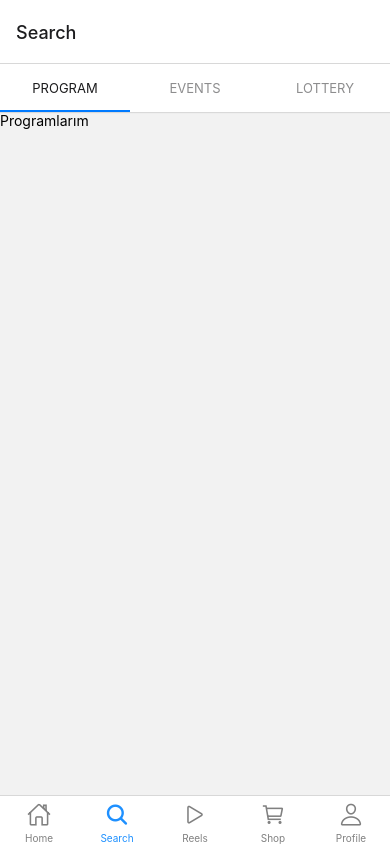
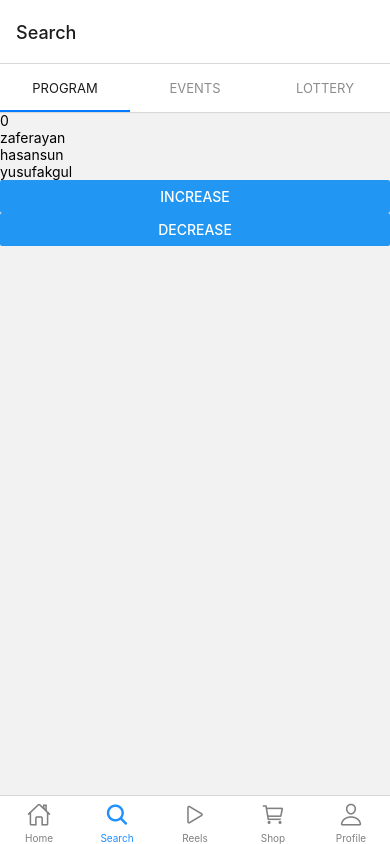
Before and after one commit to ozcanzaferayan/Instagram, a React Native app: screen /Search in a window 390 px wide. Built offline with nearby package versions, Linux system fonts and the light colour scheme; data requests are answered from the project's data file.

Commit message:
Add redux and thunk

```diff
--- a/package.json
+++ b/package.json
@@ -16,6 +16,7 @@
     "@react-navigation/material-top-tabs": "^6.2.4",
     "@react-navigation/native": "^6.0.13",
     "@react-navigation/native-stack": "^6.9.0",
+    "@reduxjs/toolkit": "^1.8.5",
     "@tanstack/react-query": "^4.7.2",
     "axios": "^0.27.2",
     "react": "17.0.2",
@@ -25,7 +26,10 @@
     "react-native-screens": "^3.17.0",
     "react-native-svg": "^13.2.0",
     "react-native-tab-view": "^3.1.1",
-    "react-native-vector-icons": "^9.2.0"
+    "react-native-vector-icons": "^9.2.0",
+    "react-redux": "^8.0.4",
+    "redux": "^4.2.0",
+    "redux-thunk": "^2.4.1"
   },
   "devDependencies": {
     "@babel/core": "^7.12.9",
--- a/src/AppProviders.tsx
+++ b/src/AppProviders.tsx
@@ -2,14 +2,18 @@ import React from 'react';
 import NameContext from './contexts/nameContext';
 import {QueryClientProvider} from '@tanstack/react-query';
 import {queryClient} from './config/config';
+import {Provider} from 'react-redux';
+import {store} from './store/store';
 
 const AppProviders = (props: any) => {
   return (
-    <NameContext.Provider value="Zafer">
-      <QueryClientProvider client={queryClient}>
-        {props.children}
-      </QueryClientProvider>
-    </NameContext.Provider>
+    <Provider store={store}>
+      <NameContext.Provider value="Zafer">
+        <QueryClientProvider client={queryClient}>
+          {props.children}
+        </QueryClientProvider>
+      </NameContext.Provider>
+    </Provider>
   );
 };
 
--- /dev/null
+++ b/src/actions/actions.ts
@@ -0,0 +1,3 @@
+export const GET_POSTS = 'GET_POSTS';
+export const INCREMENT = 'INCREMENT';
+export const DECREMENT = 'DECREMENT';
--- /dev/null
+++ b/src/actions/postActions.ts
@@ -0,0 +1,14 @@
+import axios from '../config/axios';
+import {GET_POSTS} from './actions';
+export const GetPosts = () => {
+  return dispatch => {
+    axios.get(`posts`).then(res => {
+      const posts = res.data;
+
+      dispatch({
+        type: GET_POSTS,
+        users: posts,
+      });
+    });
+  };
+};
--- a/src/navigation/AppNavigation.tsx
+++ b/src/navigation/AppNavigation.tsx
@@ -1,17 +1,10 @@
-import {
-  View,
-  Text,
-  Image,
-  TouchableOpacity,
-  useColorScheme,
-} from 'react-native';
+import {Image, TouchableOpacity, useColorScheme} from 'react-native';
 import React from 'react';
 import {
   NavigationContainer,
   DarkTheme,
   DefaultTheme,
 } from '@react-navigation/native';
-import {Icon} from 'react-native-vector-icons/Icon';
 import Ionicons from 'react-native-vector-icons/Ionicons';
 import HomeScreen from '../screens/HomeScreen';
 import ProfileScreen from '../screens/ProfileScreen';
@@ -83,8 +76,8 @@ const AppNavigation = () => {
                 <Image
                   source={
                     scheme === 'dark'
-                      ? require('./src/assets/logo_white.png')
-                      : require('./src/assets/logo.png')
+                      ? require('../assets/logo_white.png')
+                      : require('../assets/logo.png')
                   }
                   style={{height: 25, width: 90}}
                 />
@@ -93,7 +86,7 @@ const AppNavigation = () => {
             headerTitle: '',
             headerRight: () => (
               <TouchableOpacity onPress={() => console.log('Liked')}>
-                <Icon name="hearto" size={25} color="#fff" />
+                {/* <Icon name="hearto" size={25} color="#fff" /> */}
               </TouchableOpacity>
             ),
           }}
--- /dev/null
+++ b/src/reducers/counterReducer.ts
@@ -0,0 +1,32 @@
+import {DECREMENT, GET_POSTS, INCREMENT} from '../actions/actions';
+
+export const INITIAL_STATE = {
+  Posts: [],
+  loading: false,
+  counter: 0,
+};
+
+const counter = (state = INITIAL_STATE, action: {type: string; users: []}) => {
+  if (typeof state === 'undefined') {
+    return 0;
+  }
+
+  switch (action.type) {
+    case INCREMENT:
+      return {...state, counter: state.counter + 1};
+    case DECREMENT:
+      return {...state, counter: state.counter - 1};
+    case GET_POSTS: {
+      console.log('GETPOSTS', action);
+      return {
+        ...state,
+        Posts: action.users,
+        loading: false,
+      };
+    }
+    default:
+      return state;
+  }
+};
+
+export default counter;
--- a/src/screens/SearchScreen/tabs/Program.tsx
+++ b/src/screens/SearchScreen/tabs/Program.tsx
@@ -1,11 +1,31 @@
-import {View} from 'react-native';
-import React from 'react';
+import {Button, FlatList, RefreshControl, View} from 'react-native';
+import React, {useEffect} from 'react';
 import Text from '../../../components/Text';
+import {useDispatch, useSelector} from 'react-redux';
+import {DECREMENT, GET_POSTS, INCREMENT} from '../../../actions/actions';
+import {GetPosts} from '../../../actions/postActions';
 
 const Program = () => {
+  const dispatch = useDispatch();
+  // @ts-ignore
+  const counter = useSelector(state => state.counter);
+  const posts = useSelector(state => state.Posts);
+
+  useEffect(() => {
+    dispatch(GetPosts());
+  }, [dispatch]);
+
   return (
     <View>
-      <Text>Programlarım</Text>
+      <Text>{counter}</Text>
+      <FlatList
+        data={posts}
+        renderItem={({item}) => <Text>{item.username}</Text>}
+        keyExtractor={item => item.id.toString()}
+      />
+
+      <Button onPress={() => dispatch({type: INCREMENT})} title="Increase" />
+      <Button onPress={() => dispatch({type: DECREMENT})} title="Decrease" />
     </View>
   );
 };
--- /dev/null
+++ b/src/store/store.ts
@@ -0,0 +1,10 @@
+import {configureStore} from '@reduxjs/toolkit';
+import counterReducer from '../reducers/counterReducer';
+import thunk from 'redux-thunk';
+
+const middlewares = [thunk];
+
+export const store = configureStore({
+  reducer: counterReducer,
+  middleware: middlewares,
+});
```
Also changed, not shown: 1 other file (tests, documents, lock files or other folders).
